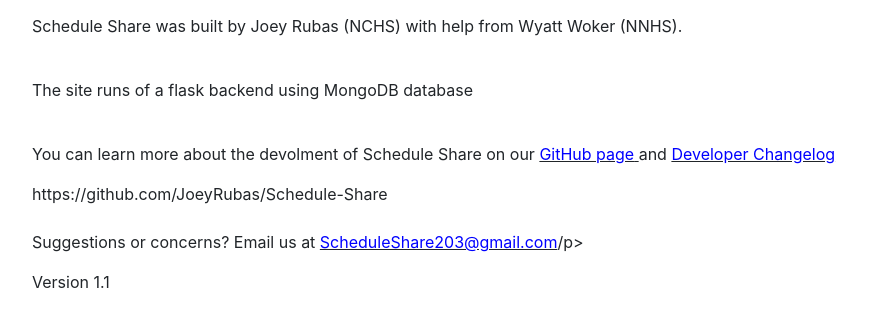
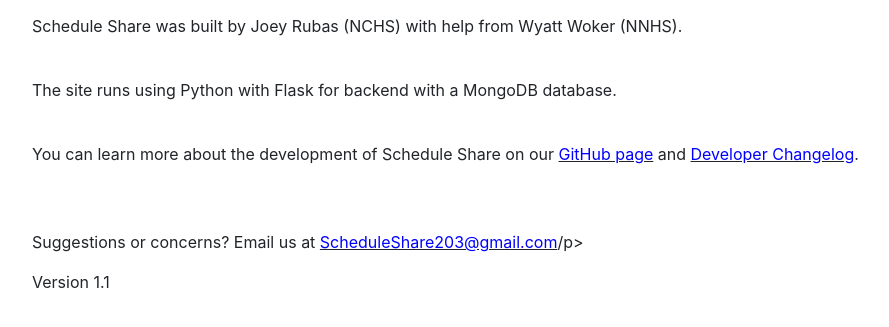
Before and after one commit to JoeyRubas/Schedule-Share, a Flask app: page /about in a window 1280 px wide. Shown: the part 56-383 px from the top of the page, without its empty margins (53-942 px from the left). Run offline with Flask 2, Linux system fonts and the light colour scheme; some libraries are stand-ins or nearby versions.

Commit message:
Re-fixed grammatical errors on about page

```diff
--- a/templates/about.html
+++ b/templates/about.html
@@ -4,10 +4,9 @@
 
 <p>Schedule Share was built by Joey Rubas (NCHS) with help from Wyatt Woker (NNHS).  </p>
 <br>
-<p>The site runs of a flask backend using MongoDB database</p>
+<p>The site runs using Python with Flask for backend with a MongoDB database.</p>
 <br>
-<p>You can learn more about the devolment of Schedule Share on our <u><a href="https://github.com/JoeyRubas/Schedule-Share" style="color:blue">GitHub page</a> </u> and <u><a href="/changelog" style="color:blue">Developer Changelog</a></u> </p>
-<a >https://github.com/JoeyRubas/Schedule-Share</a>
+<p>You can learn more about the development of Schedule Share on our <u><a href="https://github.com/JoeyRubas/Schedule-Share" style="color:blue">GitHub page</a></u> and <u><a href="/changelog" style="color:blue">Developer Changelog</a></u>.</p>
 <br>
 <br>
 <p>Suggestions or concerns? Email us at <u><a href="mailto:scheduleshare203@gmail.com" style="color:blue">ScheduleShare203@gmail.com</a></u>/p>
```
